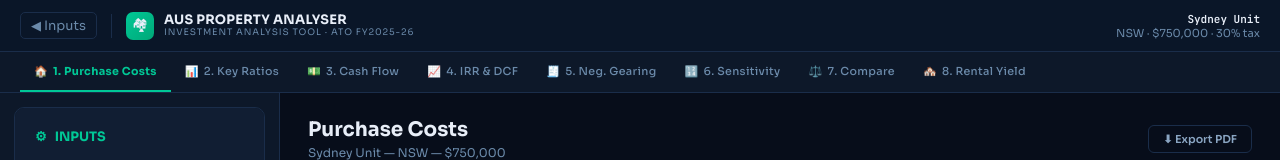
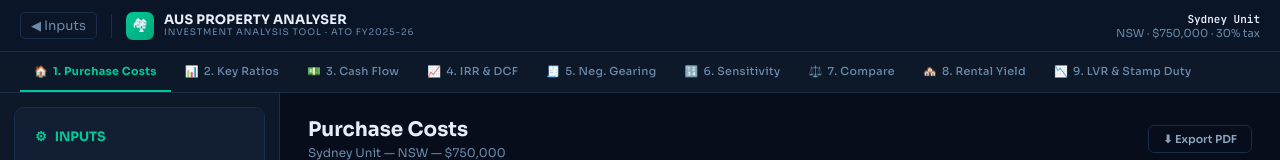
Before and after one commit to vijayparate-1/PropertyAnalyserPro, a React (Create React App) app: page / in a window 1280 px wide. Shown: the top 160 px of the page. Built offline with nearby package versions, Linux system fonts and the light colour scheme.

Commit message:
Update App.js

```diff
--- a/src/App.js
+++ b/src/App.js
@@ -1,5 +1,6 @@
 import { useState, useMemo, useCallback } from "react";
 import RentalYieldCalculator from "./RentalYieldCalculator";
+import LVRAndStampDuty from "./LVRAndStampDuty";
 /* ═══════════════════════════════════════════════════════════════
    AUSTRALIAN PROPERTY INVESTMENT ANALYSER
    ATO FY2025-26 | All states stamp duty | IRR/DCF/NPV
@@ -1547,6 +1548,7 @@ const TABS = [
   { id: "sensitivity", label: "6. Sensitivity",        icon: "🔢" },
   { id: "compare",     label: "7. Compare",            icon: "⚖️" },
   { id: "rental",      label: "8. Rental Yield",       icon: "🏘️" },
+   { id: "lvrstamp", label: "9. LVR & Stamp Duty", icon: "📉" },
 ];
 
 export default function App() {
@@ -1569,6 +1571,7 @@ export default function App() {
       case "sensitivity": return <Tab6Sensitivity {...props} />;
       case "compare":     return <Tab7Compare inputs={inputs} p2Inputs={p2Inputs} />;
       case "rental": return <RentalYieldCalculator />;
+         case "lvrstamp": return <LVRAndStampDuty />;
       default:            return null;
     }
   };
```
